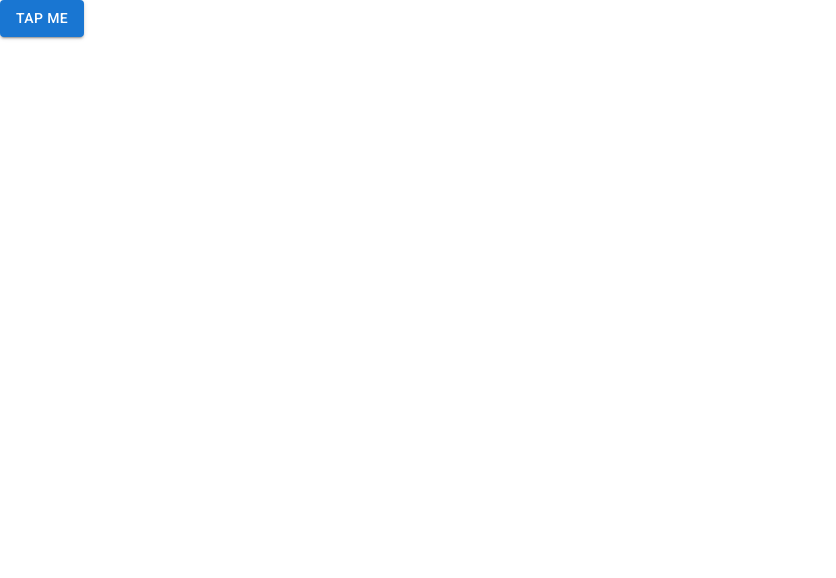
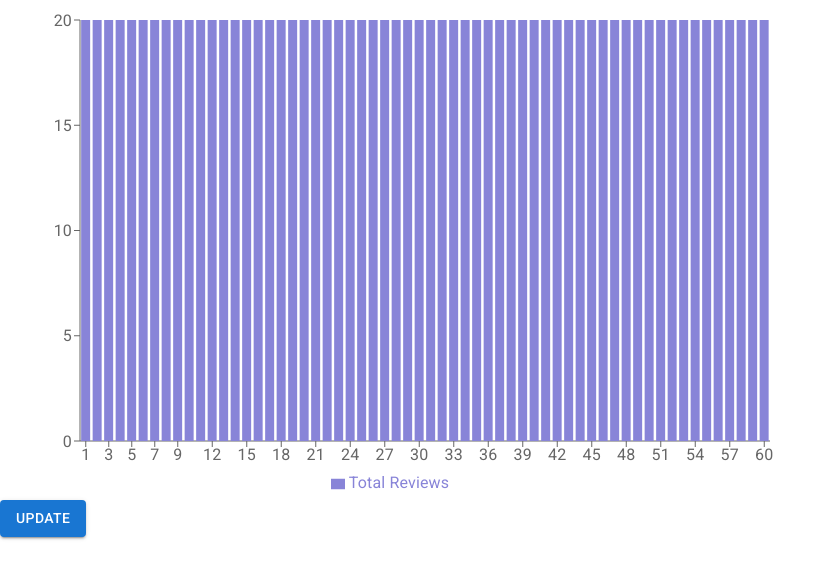
Before and after one commit to blwinters/anki-forecast, a React (Create React App) app: page / in a window 1280 px wide. Shown: the top 578 px of the page, without its empty margins (0-836 px from the left). Built offline with nearby package versions, Linux system fonts and the light colour scheme.

Commit message:
Add basic chart and connect to forecast data

```diff
--- a/src/Forecast/index.tsx
+++ b/src/Forecast/index.tsx
@@ -1,8 +1,28 @@
 import React from 'react'
 import { Button } from '@mui/material'
+import Chart from './ui/Chart'
+import { DayLearningSummary } from './logic/generateForecast/types'
+import { generateForecast } from './logic/generateForecast'
+import {
+  defaultAnkiConfig,
+  defaultStartingSummary,
+  defaultWeekConfig,
+} from './logic/generateForecast/forecastHelpers'
 
 const Forecast = () => {
-  return <Button variant="contained">Tap Me</Button>
+  const data: DayLearningSummary[] = generateForecast({
+    startingSummary: defaultStartingSummary({ deckSize: 2000 }),
+    forecastLength: 60,
+    ankiConfig: defaultAnkiConfig,
+    weekConfig: defaultWeekConfig,
+  })
+
+  return (
+    <>
+      <Chart data={data} />
+      <Button variant="contained">Update</Button>
+    </>
+  )
 }
 
 export default Forecast
--- /dev/null
+++ b/src/Forecast/ui/Chart/index.tsx
@@ -0,0 +1,48 @@
+import React from 'react'
+import { BarChart, Bar, XAxis, YAxis, Tooltip, Legend } from 'recharts'
+import { DayLearningSummary } from '../../logic/generateForecast/types'
+
+export interface ChartProps {
+  data: DayLearningSummary[]
+}
+
+const Chart = ({ data }: ChartProps) => {
+  const chartData = mapDataForChart(data)
+
+  return (
+    <BarChart
+      width={800}
+      height={500}
+      data={chartData}
+      margin={{
+        top: 20,
+        right: 30,
+        left: 20,
+        bottom: 5,
+      }}>
+      <XAxis name="Day" dataKey="name" />
+      <YAxis />
+      <Tooltip />
+      <Legend />
+      <Bar dataKey="totalReviews" name="Total Reviews" stackId="a" fill="#8884d8" />
+    </BarChart>
+  )
+}
+
+interface DataPoint {
+  name: string
+  newReviews: number
+  totalReviews: number
+}
+
+const mapDataForChart = (data: DayLearningSummary[]): DataPoint[] => {
+  return data.map((summary, index) => {
+    return {
+      name: `${index + 1}`,
+      newReviews: summary.reviews.new,
+      totalReviews: summary.reviews.total,
+    }
+  })
+}
+
+export default Chart
--- a/src/index.tsx
+++ b/src/index.tsx
@@ -3,6 +3,7 @@ import ReactDOM from 'react-dom'
 import './index.css'
 import Forecast from './Forecast'
 import reportWebVitals from './reportWebVitals'
+import CssBaseline from '@mui/material/CssBaseline'
 
 import '@fontsource/roboto/300.css'
 import '@fontsource/roboto/400.css'
@@ -11,6 +12,7 @@ import '@fontsource/roboto/700.css'
 
 ReactDOM.render(
   <React.StrictMode>
+    <CssBaseline />
     <Forecast />
   </React.StrictMode>,
   document.getElementById('root')
```
